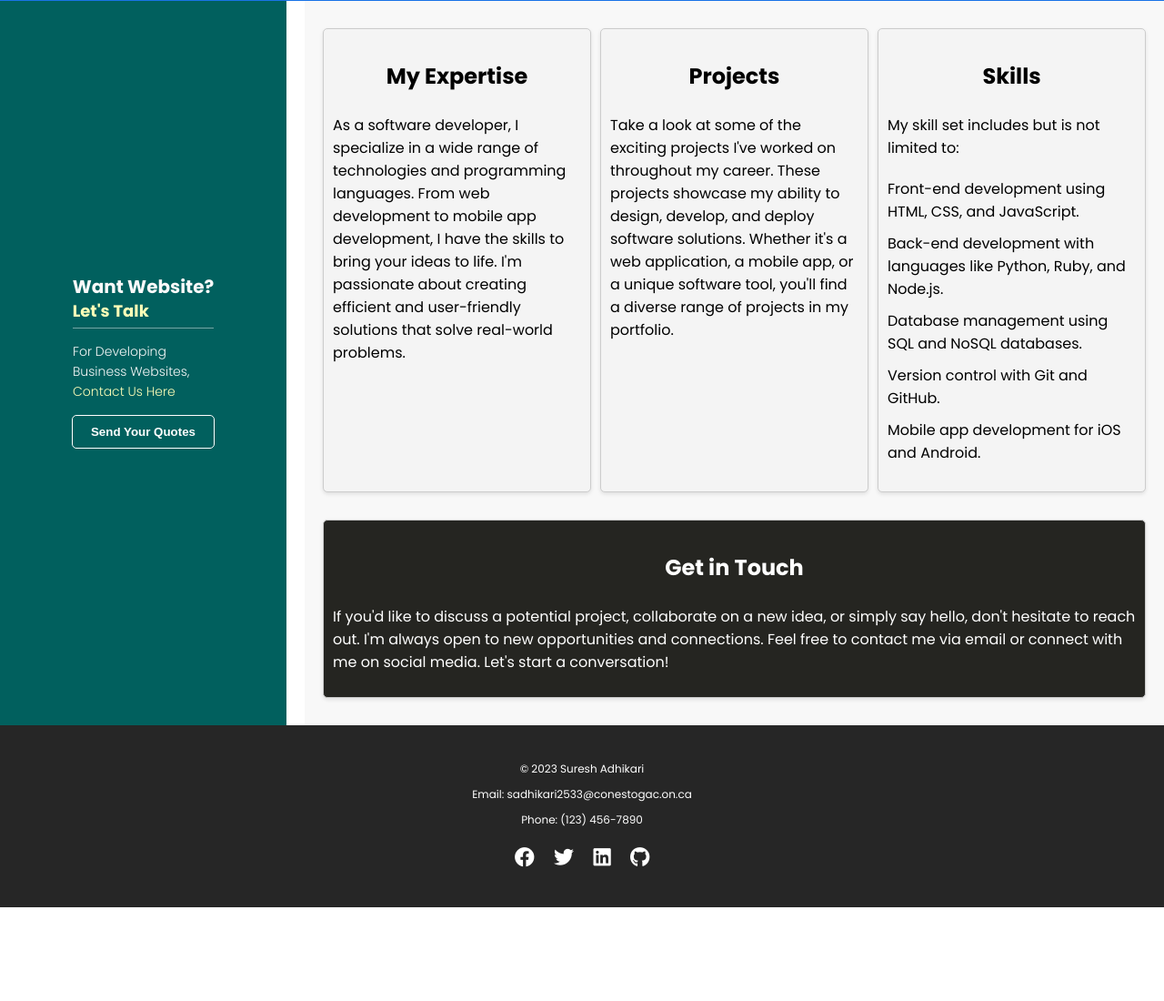
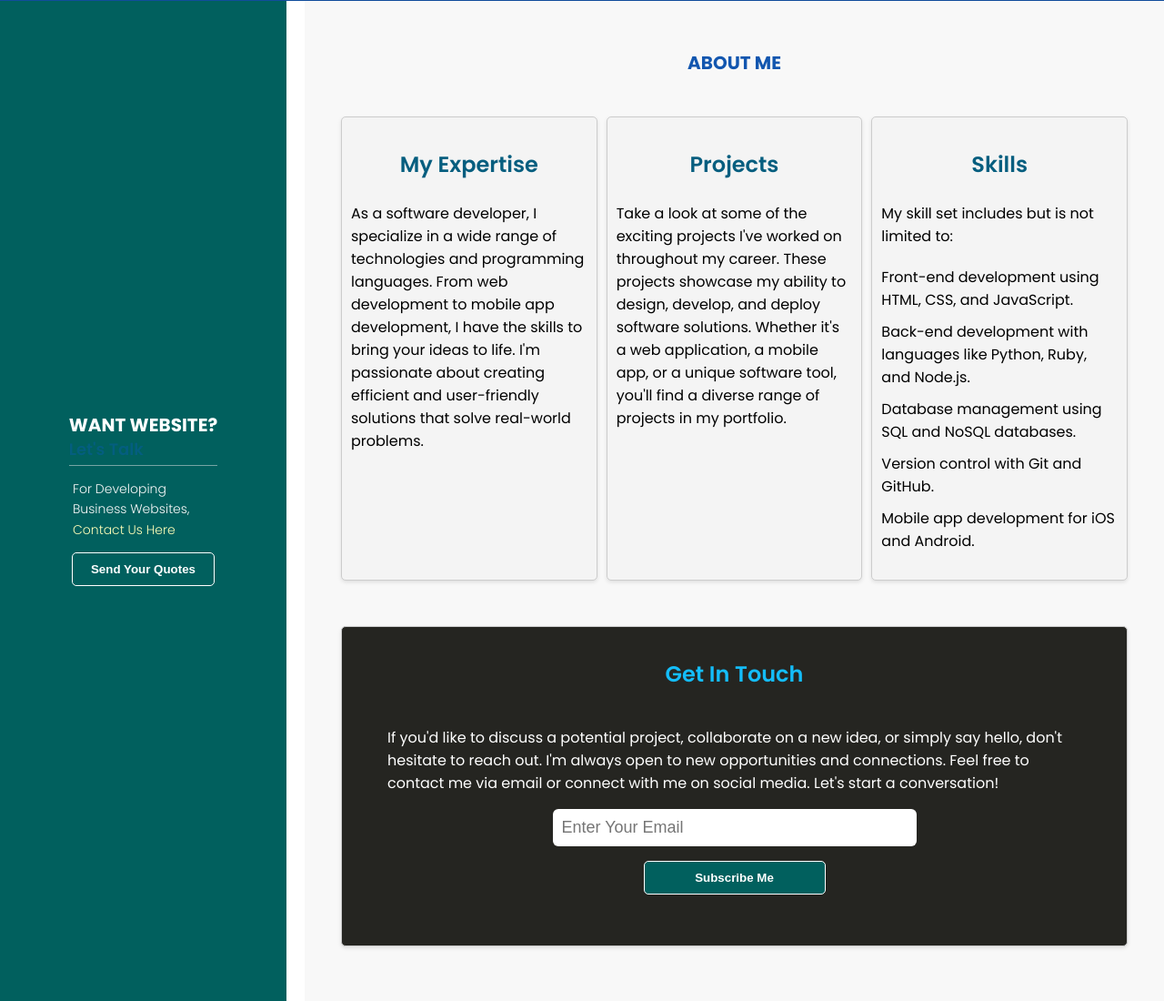
Before and after one commit to sureshas47/assignment-1---portfolio, a plain HTML site: page pages/about.html in a window 1280 px wide. Shown: the part 99-1199 px from the top of the page at 91% size. Before the commit the page ends 1096 px from the top, so only its background shows below. Drawn offline with Linux system fonts and the light colour scheme.

Commit message:
small-fixes

```diff
--- a/css/style.css
+++ b/css/style.css
@@ -9,9 +9,19 @@ body p {
 }
 body h1 {
   font-size: 20px;
+  color: #1256af;
+  font-weight: 700;
 }
-body h2 {
+body h1 {
+  text-transform: uppercase;
+}
+
+body h2,
+body h3 {
   font-size: 18px;
+  color: #065e7f;
+  font-weight: 600;
+  text-transform: capitalize;
 }
 
 /* Default styles for mobile and smaller screens */
@@ -24,14 +34,14 @@ footer {
 
 header,
 footer {
-  background-color: #1973e7;
+  background-color: #114d9c;
   color: white;
   display: flex;
   flex-direction: column; /* Stacking items on smaller screens */
   text-align: center;
 }
 footer {
-  background-color: #262626;
+  background-color: #262626; /* update footer background color */
 }
 .social-icons a i {
   color: rgb(255, 255, 255);
@@ -71,7 +81,7 @@ nav a:link {
 }
 
 nav a:visited {
-  color: rgb(201, 198, 198); /* Visited link */
+  color: #ffefd6; /* Visited link */
 }
 
 nav a:focus {
@@ -117,10 +127,12 @@ aside h2 {
 hr {
   border: none; /* Remove the default border */
   border-top: 0.5px solid rgba(234, 233, 233, 0.5); /* Thin line with 50% opacity */
-  opacity: 5;
   padding: 0;
   margin: 0;
   display: flex;
+}
+aside h1 {
+  color: white;
 }
 
 aside p {
@@ -203,7 +215,7 @@ main {
   text-align: center;
 }
 .blog-post a {
-  color: #8fb9f0;
+  color: #1973e7;
 }
 
 /* about page */
@@ -242,6 +254,29 @@ main {
 .getintouch-section div {
   background-color: #252521;
   color: white;
+  display: flex;
+  flex-direction: column;
+  padding-bottom: 40px;
+  align-items: center;
+}
+
+.getintouch-section .getintouch-content {
+  padding: 0 40px;
+}
+.getintouch-section .getintouch-content input {
+  border-radius: 6px;
+  padding: 10px;
+  margin-bottom: 16px;
+  border: none;
+  font-size: 18px;
+  width: 100%;
+}
+.getintouch-section .getintouch-content button {
+  margin-bottom: 16px;
+  width: 100%;
+}
+.getintouch-section div h3 {
+  color: #14bdfa;
 }
 
 /* topic page */
@@ -249,14 +284,13 @@ main {
   display: grid;
   grid-template-columns: 1fr;
   gap: 20px;
-  padding: 20px;
 }
 
 .card {
   background-color: #f4f4f4;
   border: 1px solid #ccc;
   padding: 10px;
-  text-align: center;
+  text-align: left;
 }
 
 .card img {
@@ -282,6 +316,7 @@ main {
 }
 .video h2 {
   margin-top: 20px;
+  color: #fff;
 }
 
 video {
@@ -302,6 +337,10 @@ video {
       "header header "
       "aside main "
       "footer footer";
+  }
+
+  body h2 {
+    color: #045e7f;
   }
 
   .social-icons a i {
@@ -362,7 +401,6 @@ video {
     display: flex;
     flex-direction: column;
     justify-content: space-evenly;
-    align-items: space-between;
     padding: 0;
     /* removing all property of clip-path for desktop view */
     background: none;
@@ -406,7 +444,10 @@ video {
     color: #ffffb8;
   }
   .blog-post a {
-    color: #8fb9f0;
+    color: #edfdfd;
+  }
+  .blog-post h2 {
+    color: #fff;
   }
 
   aside {
@@ -437,6 +478,7 @@ video {
   /* about page */
 
   .aboutme {
+    padding: 40px;
     display: grid;
     grid-template-rows: repeat(
       2,
@@ -452,12 +494,13 @@ video {
     column-gap: 10px;
   }
   .card {
-    margin-bottom: 0;
+    text-align: center;
   }
 
   /* topic page */
 
   .main-grid-container {
+    padding: 40px;
     display: grid;
     grid-template-columns: repeat(1, 1fr);
     grid-template-rows: repeat(2, auto);
@@ -468,4 +511,11 @@ video {
     grid-template-columns: repeat(2, 1fr);
     grid-template-rows: repeat(2, 1fr);
   }
+
+  .getintouch-section .getintouch-content input {
+    width: 400px;
+  }
+  .getintouch-section .getintouch-content button {
+    width: 200px;
+  }
 }
--- a/pages/about.html
+++ b/pages/about.html
@@ -43,6 +43,7 @@
 
     <!-- main -->
     <main class="aboutme">
+      <h1>About Me</h1>
       <section class="aboutme-section">
         <div class="card">
           <h3>My Expertise</h3>
@@ -83,6 +84,7 @@
       <section class="getintouch-section">
         <div class="card">
           <h3>Get in Touch</h3>
+          <div class="getintouch-content">
             <p>
               If you'd like to discuss a potential project, collaborate on a new
               idea, or simply say hello, don't hesitate to reach out. I'm always
@@ -90,6 +92,9 @@
               via email or connect with me on social media. Let's start a
               conversation!
             </p>
+            <input type="email" placeholder="Enter Your Email" />
+            <button>Subscribe Me</button>
+          </div>
         </div>
       </section>
     </main>
@@ -103,10 +108,10 @@
         <p>Phone: (123) 456-7890</p>
       </div>
       <div class="social-icons">
-        <a href="#"><i class="fab fa-facebook"></i></a>
-        <a href="#"><i class="fab fa-twitter"></i></a>
-        <a href="#"><i class="fab fa-linkedin"></i></a>
-        <a href="#"><i class="fab fa-github"></i></a>
+        <a href="https://www.facebook.com"><i class="fab fa-facebook"></i></a>
+        <a href="https://www.twitter.com"><i class="fab fa-twitter"></i></a>
+        <a href="https://www.linkedin.com"><i class="fab fa-linkedin"></i></a>
+        <a href="https://www.github.com"><i class="fab fa-github"></i></a>
       </div>
     </footer>
     <!-- footer -->
```
Also changed, not shown: pages/index.html (+7 -6 lines), pages/topic.html (+5 -4 lines), 1 other file. Lines whose indentation alone changed are shown as unchanged.
